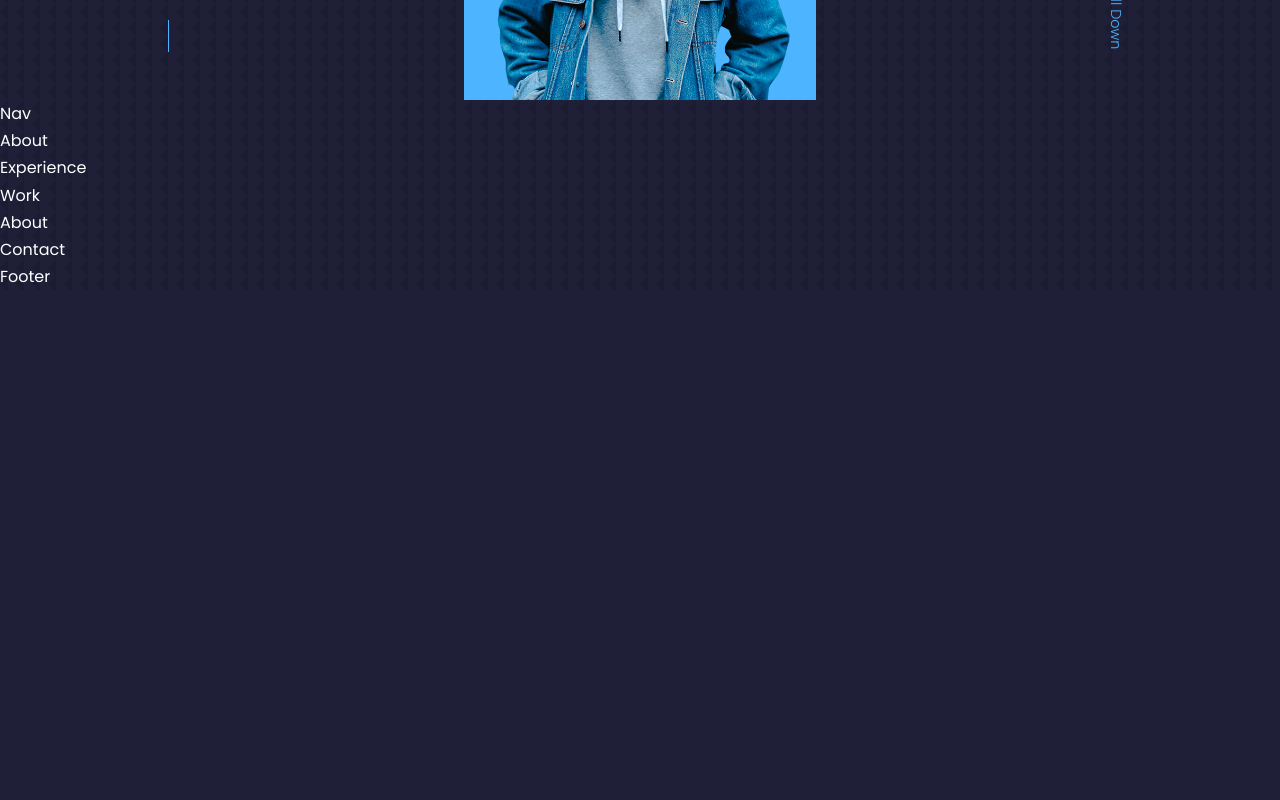
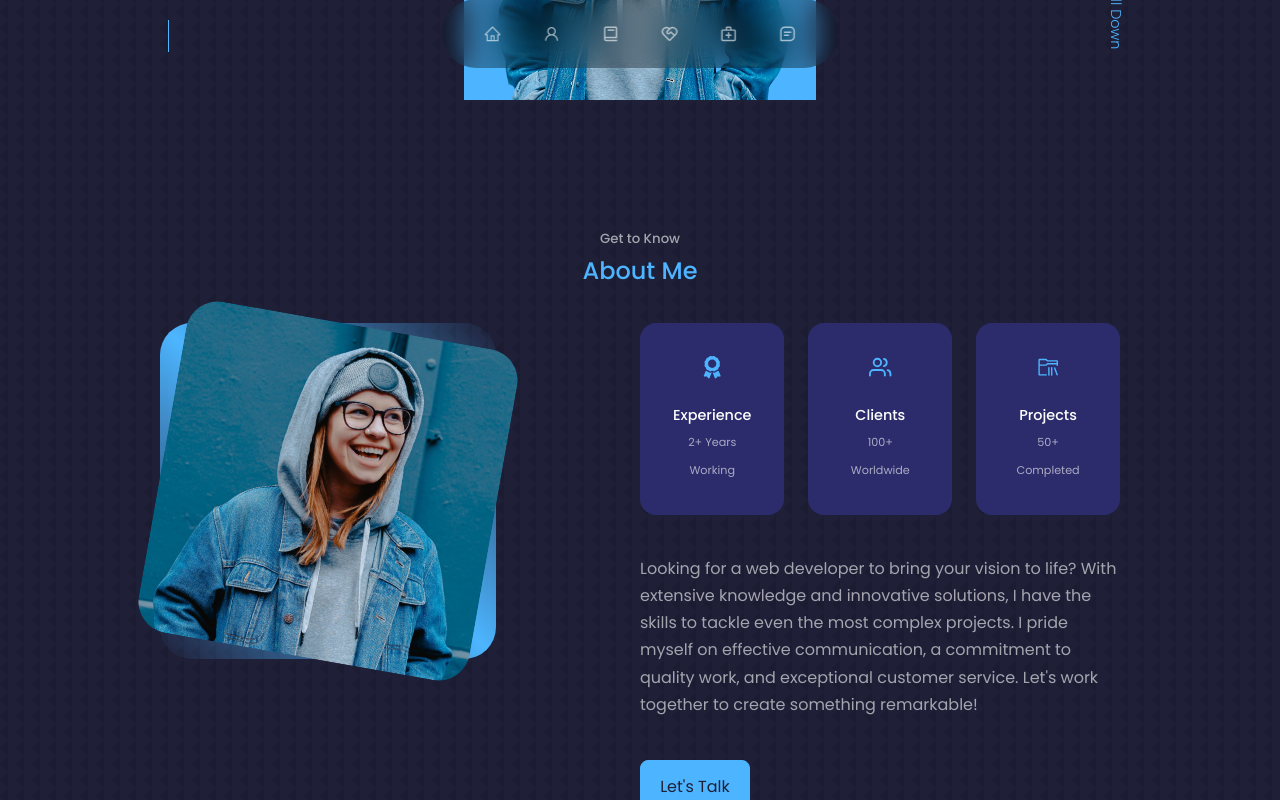
Before and after one commit to M-Fahad786/custom-portfolio-website, a React (Create React App) app: page / in a window 1280 px wide. Shown: the part 700-1500 px from the top of the page. Before the commit the page ends 990 px from the top, so only its background shows below. Built offline with nearby package versions, Linux system fonts and the light colour scheme.

Commit message:
mid staging

```diff
--- a/src/App.jsx
+++ b/src/App.jsx
@@ -4,7 +4,7 @@ import Nav from "./components/nav/Nav";
 import About from "./components/about/About";
 import Experience from "./components/experience/Experience";
 import Work from "./components/work/Work";
-import Portfolio from "./components/about/About";
+import Portfolio from "./components/portfolio/Portfolio";
 import Contact from "./components/contact/Contact";
 import Footer from "./components/footer/Footer";
 
--- a/src/components/about/About.jsx
+++ b/src/components/about/About.jsx
@@ -1,7 +1,59 @@
 import React from "react";
 import "./about.css";
+import Image from "../../assets/me-about.jpg";
+import { FaAward } from "react-icons/fa";
+import { FiUsers } from "react-icons/fi";
+import { VscFolderLibrary } from "react-icons/vsc";
 const About = () => {
-  return <div>About</div>;
+  return (
+    <section id="about">
+      <h5>Get to Know</h5>
+      <h2>About Me</h2>
+
+      <div className="container about__container">
+        <div className="about__me">
+          <div className="about__image">
+            <img src={Image} alt="profile" />
+          </div>
+        </div>
+
+        <div className="about__content">
+          <div className="about__cards">
+            <article className="about__article__card">
+              <FaAward className="icon" />
+              <h5>Experience</h5>
+              <small>2+ Years Working</small>
+            </article>
+
+            <article className="about__article__card">
+              <FiUsers className="icon" />
+              <h5>Clients</h5>
+              <small>100+ Worldwide</small>
+            </article>
+
+            <article className="about__article__card">
+              <VscFolderLibrary className="icon" />
+              <h5>Projects</h5>
+              <small>50+ Completed</small>
+            </article>
+          </div>
+
+          <p>
+            Looking for a web developer to bring your vision to life? With
+            extensive knowledge and innovative solutions, I have the skills to
+            tackle even the most complex projects. I pride myself on effective
+            communication, a commitment to quality work, and exceptional
+            customer service. Let's work together to create something
+            remarkable!
+          </p>
+
+          <a href="#contact" className="btn btn-primary">
+            Let's Talk
+          </a>
+        </div>
+      </div>
+    </section>
+  );
 };
 
 export default About;
--- a/src/components/about/about.css
+++ b/src/components/about/about.css
@@ -0,0 +1,108 @@
+.about__container {
+  display: grid;
+  grid-template-columns: 35% 50%;
+  gap: 15%;
+}
+
+.about__me {
+  width: 100%;
+  aspect-ratio: 1/1;
+  border-radius: 2rem;
+  background: linear-gradient(
+    45deg,
+    transparent,
+    var(--color-primary),
+    transparent
+  );
+  display: grid;
+  place-items: center;
+}
+
+.about__image {
+  border-radius: 2rem;
+  overflow: hidden;
+  transform: rotate(10deg);
+  transition: var(--transition);
+}
+
+.about__image:hover {
+  transform: rotate(0deg);
+}
+
+.about__cards {
+  display: grid;
+  grid-template-columns: repeat(3, 1fr);
+  gap: 1.5rem;
+}
+
+.about__article__card {
+  background: var(--color-bg-variant);
+  border: 1px solid transparent;
+  border-radius: 1rem;
+  padding: 2rem;
+  text-align: center;
+  transition: var(--transition);
+}
+
+.about__article__card:hover {
+  background: transparent;
+  border-color: var(--color-primary-variant);
+  cursor: default;
+}
+
+.icon {
+  color: var(--color-primary);
+  font-size: 1.4rem;
+  margin-bottom: 1rem;
+}
+
+.about__article__card h5 {
+  font-size: 0.9rem;
+}
+
+.about__article__card small {
+  font-size: 0.7rem;
+  color: var(--color-light);
+}
+
+.about__content p {
+  padding-top: .5rem;
+  margin: 2rem 0 2.6rem;
+  color: var(--color-light);
+}
+
+/* Media query For Medium Devices Tablet  */
+@media screen and (max-width: 1024px) {
+  .about__container {
+    grid-template-columns: 1fr;
+    gap: 0;
+  }
+
+  .about__me {
+    width: 50%;
+    margin: 2rem auto 4rem;
+  }
+
+  .about__content p {
+    margin: 1rem 0 1.5rem;
+  }
+}
+
+/* Media query For Small Devices Mobile */
+@media screen and (max-width: 600px) {
+  .about__me {
+    width: 65%;
+    margin: 0 auto 3rem;
+  }
+
+  .about__cards {
+    grid-template-columns: 1fr 1fr;
+    gap: 1rem;
+  }
+  .about__content {
+    text-align: center;
+  }
+  .about__content p {
+    margin: 1.5rem 0;
+  }
+}
--- a/src/components/contact/Contact.jsx
+++ b/src/components/contact/Contact.jsx
@@ -1,7 +1,7 @@
 import React from "react";
 import "./contact.css";
 const Contact = () => {
-  return <div>Contact</div>;
+  return <section id="contact">Contact</section>;
 };
 
 export default Contact;
--- a/src/components/experience/Experience.jsx
+++ b/src/components/experience/Experience.jsx
@@ -2,7 +2,7 @@ import React from "react";
 import "./experience.css";
 
 const Experience = () => {
-  return <div>Experience</div>;
+  return <section id="experience">Experience</section>;
 };
 
 export default Experience;
--- a/src/components/header/Header.jsx
+++ b/src/components/header/Header.jsx
@@ -6,10 +6,10 @@ import Profile from "../../assets/me.png";
 const Header = () => {
   return (
     <header>
-      <div className="container header__container">
-        <h5> Hello I'am </h5>
+      <div className="container header__container" id="home">
+        <h5> Hello I'm </h5>
         <h1>Muhammad Fahad</h1>
-        <h5>Full Stack Web Developer</h5>
+        <h5 className="text-light">Full Stack Web Developer</h5>
         <CTA />
         <Socials />
 
--- a/src/components/header/header.css
+++ b/src/components/header/header.css
@@ -30,7 +30,7 @@ header {
 }
 
 .socials::after {
-  content: "";
+  content: " ";
   width: 1px;
   height: 2rem;
   background: var(--color-primary);
@@ -42,7 +42,8 @@ header {
   width: 22rem;
   height: 30rem;
   position: absolute;
-  left: calc(50% - 11rem);
+  left: 50%;
+  transform: translate(-50%);
   margin-top: 4rem;
   border-radius: 12rem 12rem 0 0;
   overflow: hidden;
@@ -55,20 +56,24 @@ header {
   right: -2.3rem;
   bottom: 5rem;
   transform: rotate(90deg);
+  font-size: 0.9rem;
   font-weight: 300;
-  font-size: 0.9rem;
 }
 
-/* For Medium Devices  Tablet */
+/* Media query For Medium Devices Tablet  */
 @media screen and (max-width: 1024px) {
   header {
     height: 68vh;
   }
 }
 
-/* For Small Devices  Mobile */
+/* Media query For Small Devices Mobile */
 @media screen and (max-width: 600px) {
   header {
     height: 100vh;
   }
+  .socials,
+  .scroll__down {
+    display: none;
+  }
 }
--- a/src/components/nav/Nav.jsx
+++ b/src/components/nav/Nav.jsx
@@ -1,7 +1,72 @@
 import React from "react";
-
+import "./nav.css";
+import { AiOutlineHome } from "react-icons/ai";
+import { AiOutlineUser } from "react-icons/ai";
+import { BiBook } from "react-icons/bi";
+import { RiServiceLine } from "react-icons/ri";
+import { BiMessageSquareDetail } from "react-icons/bi";
+import { MdOutlineMedicalServices } from "react-icons/md";
+import { useState } from "react";
 const Nav = () => {
-  return <div>Nav</div>;
+  const [activeNav, setActiveNav] = useState("#");
+  return (
+    <nav>
+      <a
+        href="#home"
+        onClick={() => {
+          setActiveNav("#home");
+        }}
+        className={activeNav === "#home" ? "active" : ""}
+      >
+        <AiOutlineHome />
+      </a>
+      <a
+        href="#about"
+        onClick={() => {
+          setActiveNav("#about");
+        }}
+        className={activeNav === "#about" ? "active" : ""}
+      >
+        <AiOutlineUser />
+      </a>
+      <a
+        href="#experience"
+        onClick={() => {
+          setActiveNav("#experience");
+        }}
+        className={activeNav === "#experience" ? "active" : ""}
+      >
+        <BiBook />
+      </a>
+      <a
+        href="#work"
+        onClick={() => {
+          setActiveNav("#work");
+        }}
+        className={activeNav === "#work" ? "active" : ""}
+      >
+        <RiServiceLine />
+      </a>
+      <a
+        href="#portfolio"
+        onClick={() => {
+          setActiveNav("#portfolio");
+        }}
+        className={activeNav === "#portfolio" ? "active" : ""}
+      >
+        <MdOutlineMedicalServices />
+      </a>
+      <a
+        href="#contact"
+        onClick={() => {
+          setActiveNav("#contact");
+        }}
+        className={activeNav === "#contact" ? "active" : ""}
+      >
+        <BiMessageSquareDetail />
+      </a>
+    </nav>
+  );
 };
 
 export default Nav;
--- a/src/components/nav/nav.css
+++ b/src/components/nav/nav.css
@@ -0,0 +1,33 @@
+nav {
+  background: rgba(0 , 0 , 0 ,.3);
+  width: max-content;
+  display: block;
+  padding: .7rem 1.7rem;
+  z-index: 2;
+  position: fixed;
+  left: 50%;
+  transform: translateX(-50%);
+  bottom: 2rem;
+  display: flex;
+  gap: .8rem;
+  border-radius: 3rem;
+  backdrop-filter: blur(15px);
+}
+
+nav a {
+  background: transparent;
+  padding: .9rem;
+  border-radius: 50%;
+  display: flex;
+  color: var(--color-light);
+  font-size: 1.1rem;
+}
+
+nav a:hover{
+  background: rgba(0 , 0 , 0 , .3) ;
+}
+
+nav a.active{
+  background: var(--color-bg);
+  color: var(--color-white);
+}
--- a/src/components/portfolio/Portfolio.jsx
+++ b/src/components/portfolio/Portfolio.jsx
@@ -1,7 +1,7 @@
 import React from "react";
 import "./portfolio.css";
 const Portfolio = () => {
-  return <div>Portfolio</div>;
+  return <section id="portfolio">Portfolio</section>;
 };
 
 export default Portfolio;
--- a/src/components/work/Work.jsx
+++ b/src/components/work/Work.jsx
@@ -2,7 +2,7 @@ import React from 'react'
 import "./work.css"
 const Work = () => {
   return (
-    <div>Work</div>
+    <section id='work'>Work</section>
   )
 }
 
--- a/src/index.css
+++ b/src/index.css
@@ -59,6 +59,7 @@ h1 {
 
 section {
   margin-top: 8rem;
+  height: 100vh;
 }
 
 section > h2,
@@ -67,6 +68,10 @@ section > h5 {
   color: var(--color-light);
 }
 
+section > h2{
+  color: var(--color-primary);
+  margin-bottom: 2rem;
+}
 section > h1 {
   color: var(--color-primary);
   margin-bottom: 3rem;
```
Also changed, not shown: 1 other file (tests, documents, lock files or other folders).
